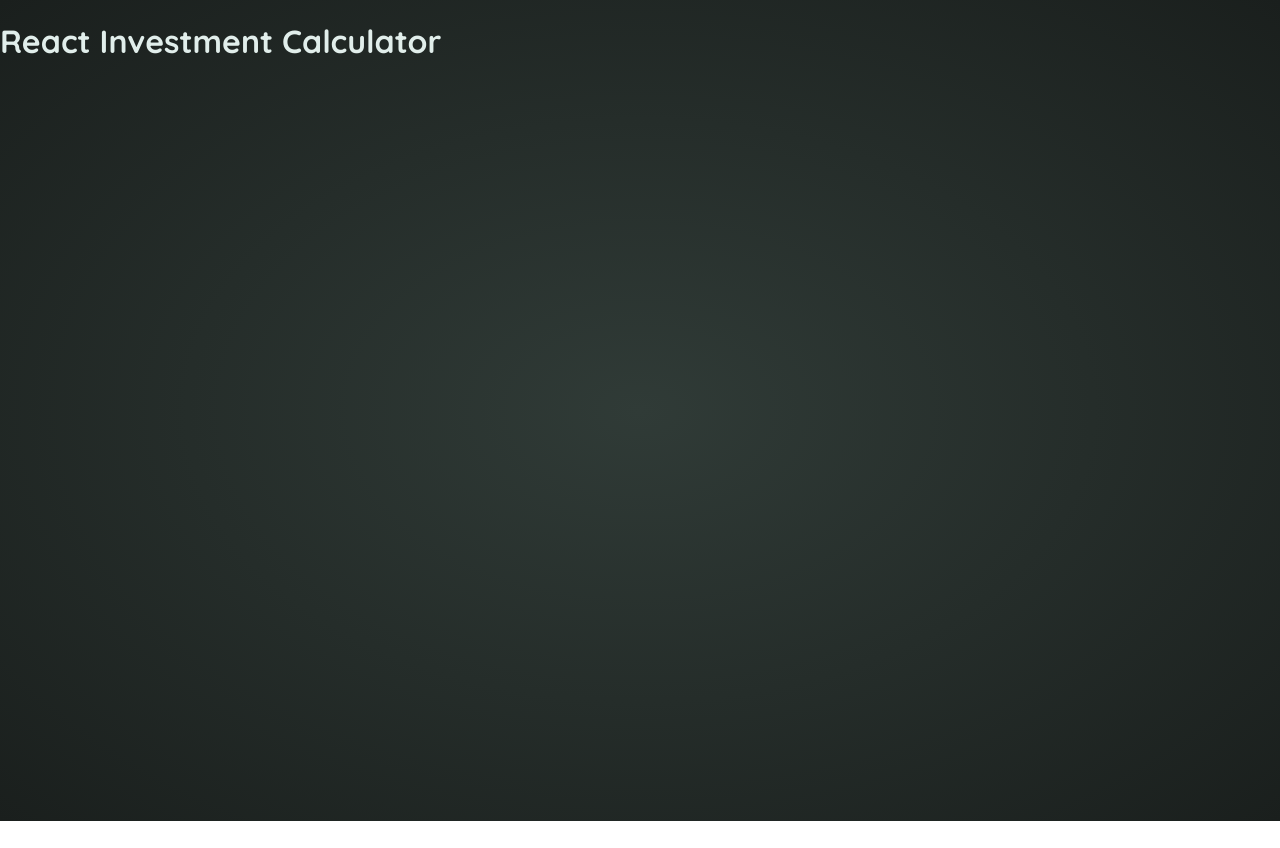
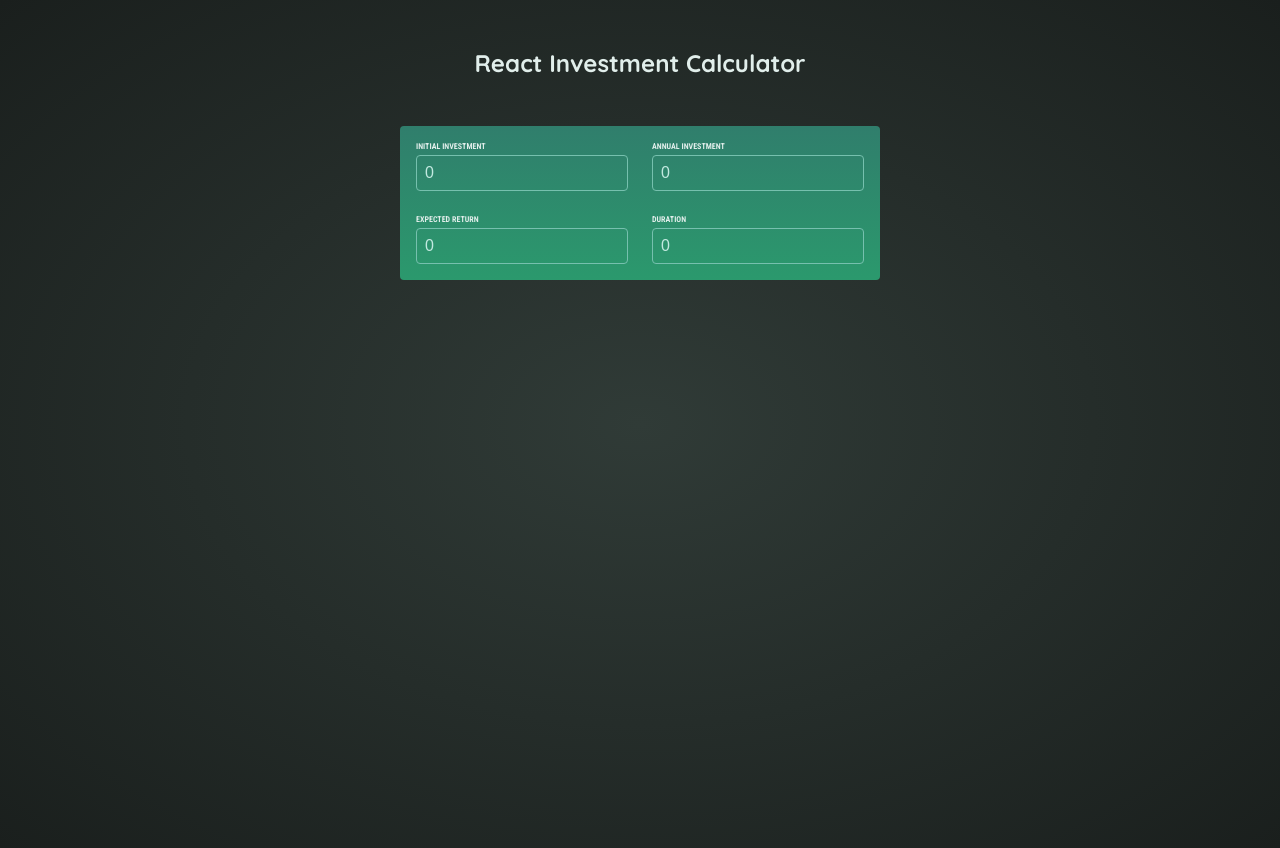
Before and after one commit to Augusto-DF/InvestimentCalculator, a React (Vite) app: page / in a window 1280 px wide. Before the commit the page ends 821 px from the top, so only its background shows below. Built offline with nearby package versions, Linux system fonts and the light colour scheme.

Commit message:
feat: Add Home to App root compoenent

```diff
--- a/package.json
+++ b/package.json
@@ -4,7 +4,7 @@
   "version": "0.0.0",
   "type": "module",
   "scripts": {
-    "dev": "vite",
+    "start": "vite",
     "build": "vite build",
     "lint": "eslint . --ext js,jsx --report-unused-disable-directives --max-warnings 0",
     "preview": "vite preview"
--- a/src/App.jsx
+++ b/src/App.jsx
@@ -1,7 +1,9 @@
-function App() {
-  return (
-    <h1>React Investment Calculator</h1>
-  )
-}
+import React, { useState } from "react";
+import Input from "./components/input";
+import Home from "./views/Home";
 
-export default App
+const App = () => {
+  return <Home />;
+};
+
+export default App;
```
